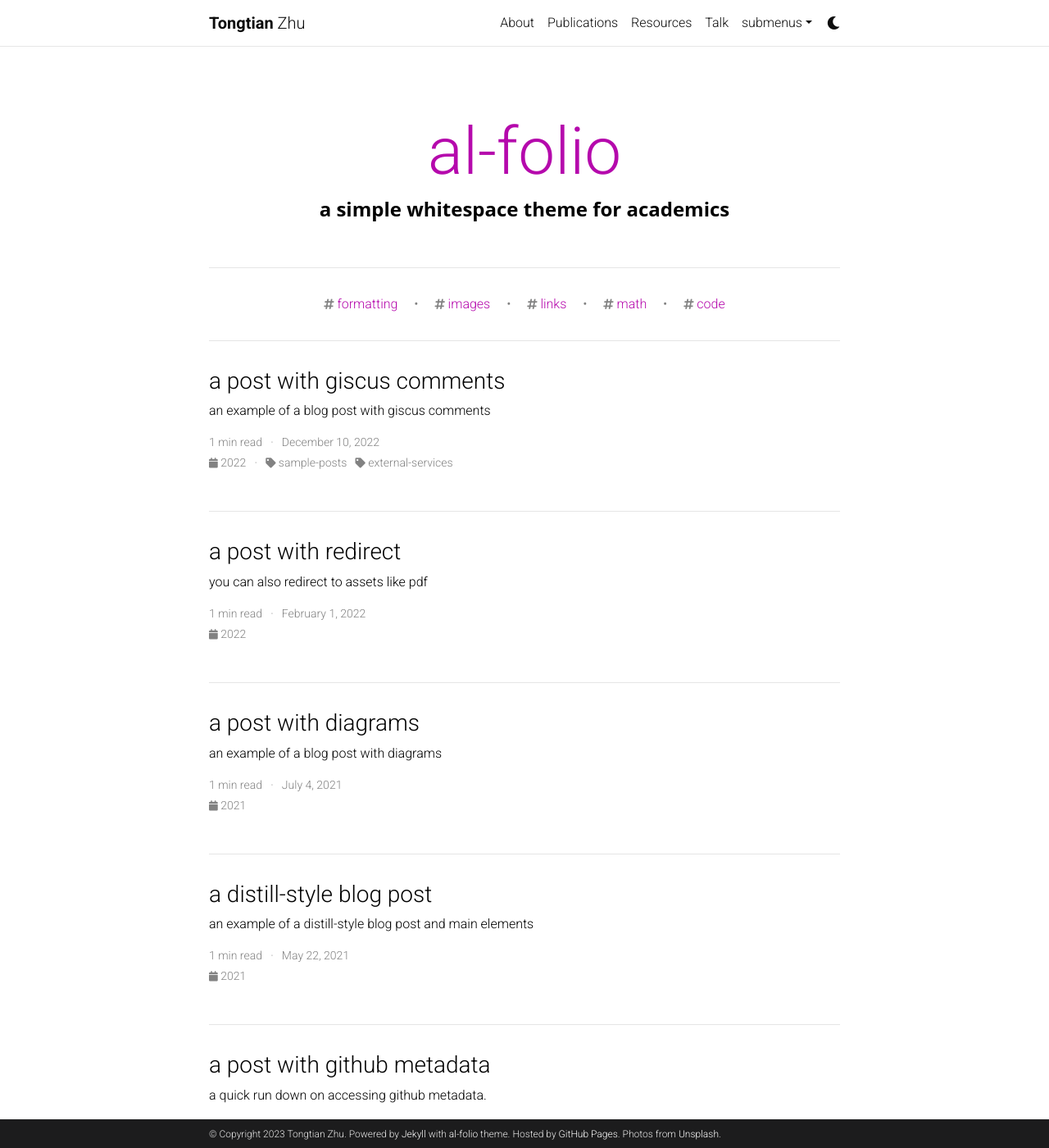
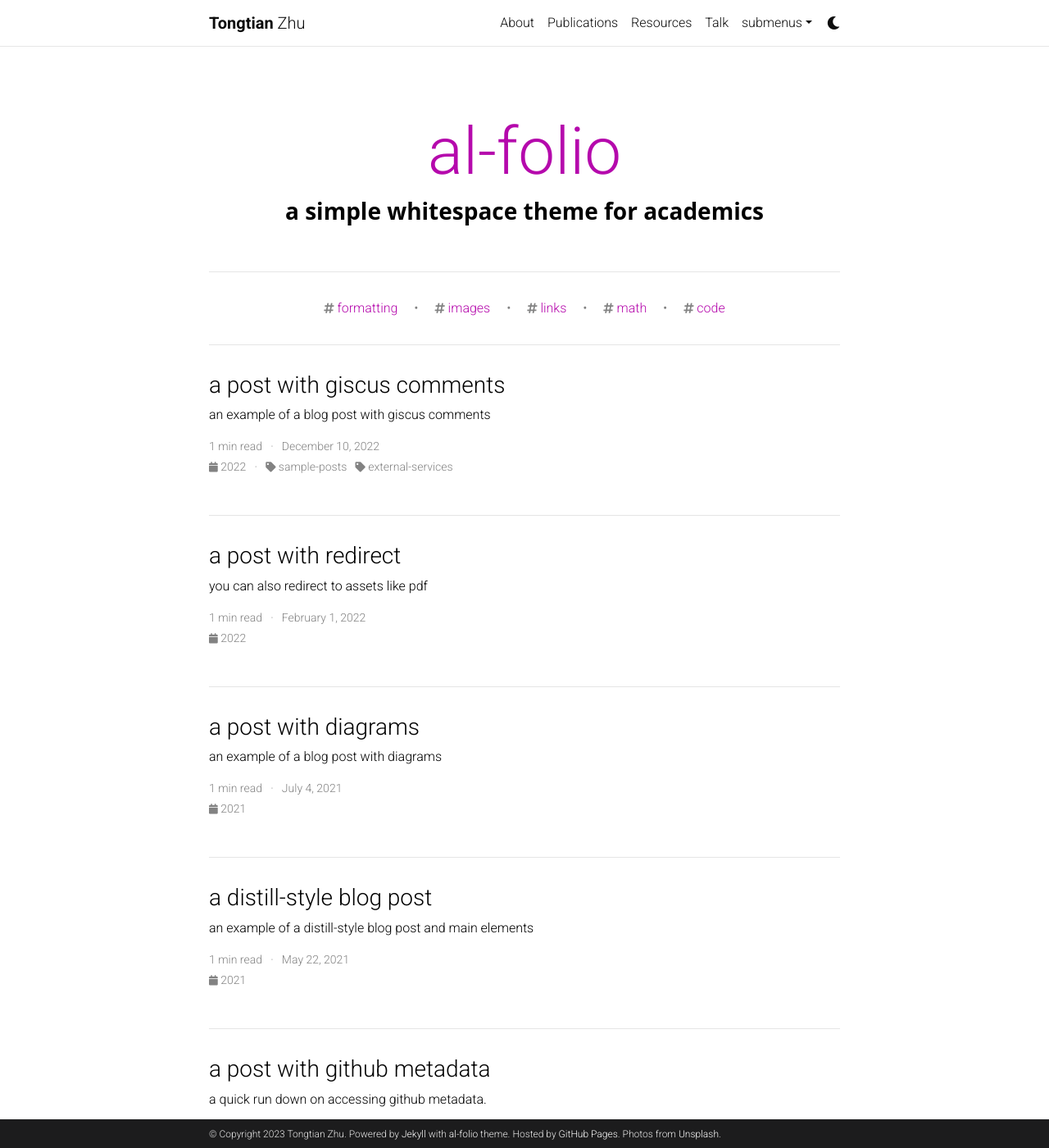
Before and after one commit to Raiden-Zhu/Raiden-Zhu.github.io, a Jekyll site: the page built from blog/index.html, in a window 1280 px wide and 1400 px high. Shown: the whole window at 82% size. Built offline with Jekyll 4.4.1, drawn with Linux system fonts in a browser that asks for light colours; full-size pictures stand in for the smaller copies a plugin makes; the list of posts is cut into pages by our own code; comment, search, counter and statistics services are not loaded; a style sheet for code colours, icons or effects is not loaded.

Commit message:
Update _base.scss

```diff
--- a/_sass/_base.scss
+++ b/_sass/_base.scss
@@ -22,7 +22,7 @@ strong {
 h2 {
     color: var(--global-text-color);
     font-family: 'Open Sans';
-    font-size: 24px;
+    font-size: 28px;
     font-weight: bold;
   }
 
```
